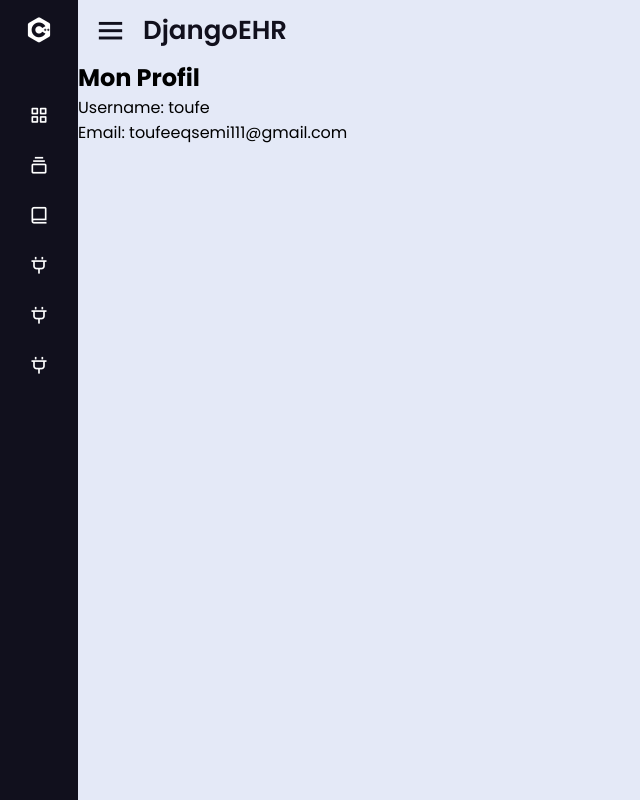
After one commit to kamelia918/projet_crpto, a Django app: page /profile/ in a window 1280 px wide. The commit adds this page. Shown: the whole page, without its empty margins (0-640 px from the left). Run offline with Django 4.2, Linux system fonts and the light colour scheme; a user stored in the database is signed in.

Commit message:
added profile

```diff
--- a/patient/templates/patient/base.html
+++ b/patient/templates/patient/base.html
@@ -364,8 +364,9 @@
         <ul class="sub-menu">
 
          {% if request.user.is_authenticated %}
-            <li>
-              <form method="post" action="{% url 'logout' %}">
+
+              <li><a href="{% url 'profile' %}">Profile</a></li>
+              <li><form method="post" action="{% url 'logout' %}">
                 {% csrf_token %}
                 <button type="submit" style="background: none; border: none; padding: 0; color: inherit; cursor: pointer;">
                   Logout
--- /dev/null
+++ b/patient/templates/patient/profile.html
@@ -0,0 +1,34 @@
+{% extends "patient/base.html" %}
+
+{% block content %}
+<h2>Mon Profil</h2>
+{% if is_patient %}
+<form method="post">
+    {% csrf_token %}
+    <div>
+        <label for="id_date_of_birth">Date of Birth:</label>
+        {{ form.date_of_birth }}
+    </div>
+    <div>
+        <label for="id_address">Address:</label>
+        {{ form.address }}
+    </div>
+    <div>
+        <label for="id_medical_history">Medical History:</label>
+        {{ form.medical_history }}
+    </div>
+    <div>
+        <label for="id_email">Email:</label>
+        {{ form.email }}
+    </div>
+    <div>
+        <label for="id_MRN">MRN:</label>
+        {{ form.MRN }}
+    </div>
+    <button type="submit">Enregistrer les modifications</button>
+</form>
+{% else %}
+<p>Username: {{ user.username }}</p>
+<p>Email: {{ user.email }}</p>
+{% endif %}
+{% endblock %}
--- a/patient/urls.py
+++ b/patient/urls.py
@@ -13,6 +13,8 @@ urlpatterns = [
     path('login/', auth_views.LoginView.as_view(template_name='registration/login.html'), name='login'),
     path("register/", views.register, name="register"),
     path('logout/', auth_views.LogoutView.as_view(next_page='/login/'), name='logout'), # Redirect to home page after logout
+    path('profile/', views.profile, name='profile'),
+
     path("patientinformation/", views.patientinformation, name="patientinformation"),
     path("patientlist/", views.patientlist, name="patientlist"),
 
--- a/patient/views.py
+++ b/patient/views.py
@@ -99,7 +99,29 @@ def register(request):
     return render(request, "patient/register.html", {"form": form})
 
 
+from django.shortcuts import render, redirect
+from django.contrib.auth.decorators import login_required
+from .models import Patient
+from .forms import PatientProfileForm
 
+@login_required
+def profile(request):
+    user = request.user
+
+    # Check if the user is a patient
+    if user.groups.filter(name='patient').exists():
+        patient, created = Patient.objects.get_or_create(user=user)
+        if request.method == 'POST':
+            form = PatientProfileForm(request.POST, instance=patient)
+            if form.is_valid():
+                form.save()
+                return redirect('profile')
+        else:
+            form = PatientProfileForm(instance=patient)
+        return render(request, 'patient/profile.html', {'form': form, 'is_patient': True})
+    else:
+        # For non-patient users, display user information
+        return render(request, 'patient/profile.html', {'user': user, 'is_patient': False})
 
 def patientinformation(request):
     if request.method == "POST":
```
Also changed, not shown: patient/forms.py (+7 -0 lines), db.sqlite3.
